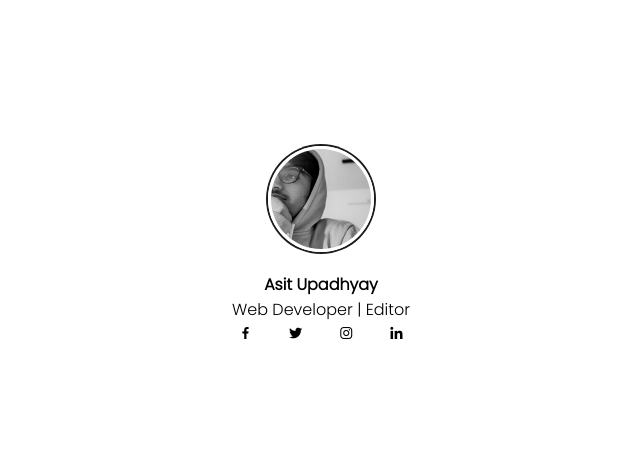
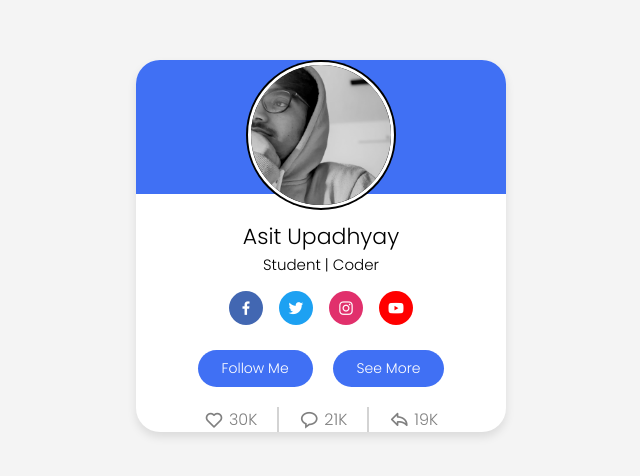
Before and after one commit to iamasit07/HTML-CSS-PROJECTS, a plain HTML site: page RESPONSIVE_PROFILE_CARD/index.html in a window 1280 px wide. Shown: the part 154-630 px from the top of the page, without its empty margins (319-959 px from the left). Drawn offline with nearby package versions, Linux system fonts and the light colour scheme.

Commit message:
added files for first project

```diff
--- a/RESPONSIVE_PROFILE_CARD/index.html
+++ b/RESPONSIVE_PROFILE_CARD/index.html
@@ -11,17 +11,50 @@
     <title>Profile Card</title>
 </head>
 <body>
-    <div class="image">
-        <img src="./profile.jpeg" class="profile-image">
-        <div class="details">
-            <h4>Asit Upadhyay</h4>
-            <p>Web Developer | Editor</p>
+    <div class="profile-card">
+
+        <div class="image">
+            <img src="./profile.jpeg"" alt="" class="profile-image">
         </div>
+
+        <div class="text-data">
+            <span class="name">Asit Upadhyay</span>
+            <span class="job">Student | Coder</span>
+        </div>
+
         <div class="socials">
-            <a href="#" class="social-icon"><i class='bx bxl-facebook'></i></a>
-            <a href="#" class="social-icon"><i class='bx bxl-twitter'></i></a>
-            <a href="#" class="social-icon"><i class='bx bxl-instagram'></i></a>
-            <a href="#" class="social-icon"><i class='bx bxl-linkedin'></i></a>
+            <a href="#" style="background: #4267b2;" class="link">
+                <i class='bx bxl-facebook'></i>
+            </a>
+            <a href="#" style="background: #1da1f2;" class="link">
+                <i class='bx bxl-twitter' ></i>
+            </a>
+            <a href="#" style="background: #e1306c;" class="link">
+                <i class='bx bxl-instagram' ></i>
+            </a>
+            <a href="#" style="background: #ff0000;" class="link">
+                <i class='bx bxl-youtube' ></i>
+            </a>
+        </div>
+
+        <div class="buttons">
+            <button class="button">Follow Me</button>
+            <button class="button">See More</button>
+        </div>
+
+        <div class="analytics">
+            <div class="data">
+                <i class='bx bx-heart' ></i>
+                <span class="numbers">30K</span>
+            </div>
+            <div class="data">
+                <i class='bx bx-message-rounded' ></i>
+                <span class="numbers">21K</span>
+            </div>
+            <div class="data">
+                <i class='bx bx-share' ></i>
+                <span class="numbers">19K</span>
+            </div>
         </div>
     </div>
 </body>
--- a/RESPONSIVE_PROFILE_CARD/style.css
+++ b/RESPONSIVE_PROFILE_CARD/style.css
@@ -3,45 +3,139 @@
 * {
     margin: 0;
     padding: 0;
+    box-sizing: border-box;
     font-family: 'Poppins', sans-serif;
 }
 
 body {
+    height: 100vh;
+    display: flex;
+    align-items: center;
+    justify-content: center;
+    background-color: #f4f4f4;
+}
+
+.profile-card{
+    display: flex;
+    align-items: center;
+    flex-direction: column;
+    max-width: 370px;
+    width: 100%;
+    background: white;
+    box-shadow: 0 5px 10px rgba(0,0,0,0.1);
+    border-radius: 24px;
+    padding: 25 px;
+    position: relative;
+}
+
+.profile-card::before{
+    content: '';
+    position: absolute;
+    top: 0;
+    left: 0;
+    height: 36%;
+    width: 100%;
+    border-radius: 24px 24px 0 0;
+    background-color: #4070f4;
+}
+
+.image{
+    position: relative;
+    height: 150px;
+    width: 150px;
+    object-fit: cover;
+    border-radius: 50%;
+    background-color: black;
+    padding : 2px;
+    margin-bottom: 10px;
+}
+
+.image .profile-image{
+    height: 100%;
+    width: 100%;
+    border-radius: 50%;
+    border: 3px solid white;
+}
+
+.profile-card .text-data{
+    display: flex;
+    align-items: center;
+    flex-direction: column;
+}
+
+.text-data .name{
+    font-size: 22px;
+    font-weight: 500;
+}
+
+.text-data .job{
+    font-size: 15px;
+    font-weight: 400;
+}
+
+.profile-card .socials{
+    display: flex;
+    align-items: center;
+    margin-top: 15px;
+}
+
+.socials .link{
+    display: flex;
+    align-items: center;
+    justify-content: center;
+    color : white;
+    height: 34px;
+    width: 34px;
+    border-radius: 50%;
+    margin : 0 8px;
+    font-size: 18px;
+    background-color: black;
+    text-decoration: none;
+}
+
+.profile-card .buttons{
+    display: flex;
+    align-items: center;
+    margin-top: 25px;
 
 }
 
-.image {
-    width: 100%;
-    height: 100vh;
-    background-size: cover;
-    background-position: center;
-    display: flex;
-    flex-direction: column;
-    justify-content: center;
-    align-items: center;
+.buttons .button{
+    font-size: 14px;
+    font-weight: 400;
+    color :white;
+    border: none;
+    border-radius: 24px;
+    margin: 0 10px;
+    padding: 8px 24px;
+    background-color: #4070f4;
+    cursor: pointer;
+    transition: all 0.3s ease;
 }
 
-.profile-image{
-    width: 100px;
-    height: 100px;
-    border-radius: 50%;
-    border: 3px solid #fff;
-    box-shadow: 0 0 0 2px #1b1b1b, 0 0 0 5px #fff;
+.buttons .button:hover{
+    background-color: #2e5bff;
 }
 
-.details{
+.profile-card .analytics{
+    display: flex;
+    align-items: center;
     margin-top: 20px;
-    text-align: center;
 }
 
-a{
-    text-decoration: none;
-    color: black;
-    margin: 10px;
-    padding: 5px;
+.analytics .data{
+    display: flex;
+    align-items: center;
+    color : grey;
+    padding : 0 20px;
+    border-right: 2px solid lightgray;
 }
 
-.social-links{
+.data:last-child{
+    border-right: none;
+}
 
-
+.data i{
+    font-size: 20px;
+    margin-right: 5px;
 }
```
